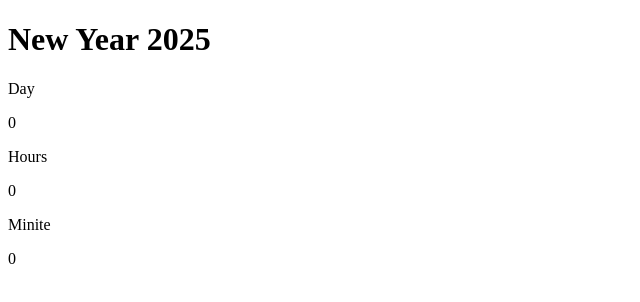
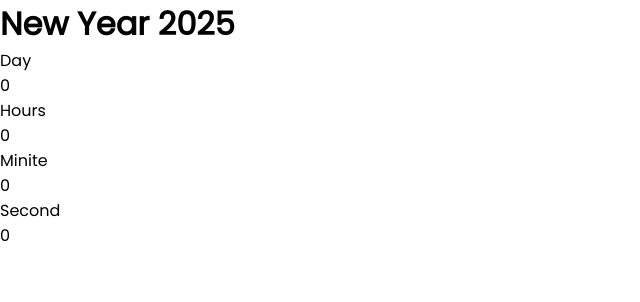
Before and after one commit to Md-Asikul-Islam/Timer-App, a plain HTML site: page index.html in a window 1280 px wide. Shown: the whole page, without its empty margins (0-640 px from the left). Drawn offline with Linux system fonts and the light colour scheme.

Commit message:
markup is ready

```diff
--- a/index.html
+++ b/index.html
@@ -23,6 +23,10 @@
                 <p> Minite </p>
                 <span> 0 </span>
             </div>
+            <div class="second">
+                <p> Second </p>
+                <span> 0 </span>
+            </div>
         </div>
     </div>
 
--- a/style.css
+++ b/style.css
@@ -0,0 +1,12 @@
+@import url('https://fonts.googleapis.com/css2?family=Poppins&display=swap');
+*{
+    margin: 0;
+    padding: 0;
+    box-sizing: border-box;
+}
+
+body{
+    font-family: "Poppins", serif;
+    font-weight: 400;
+    font-style: normal;
+}
```
